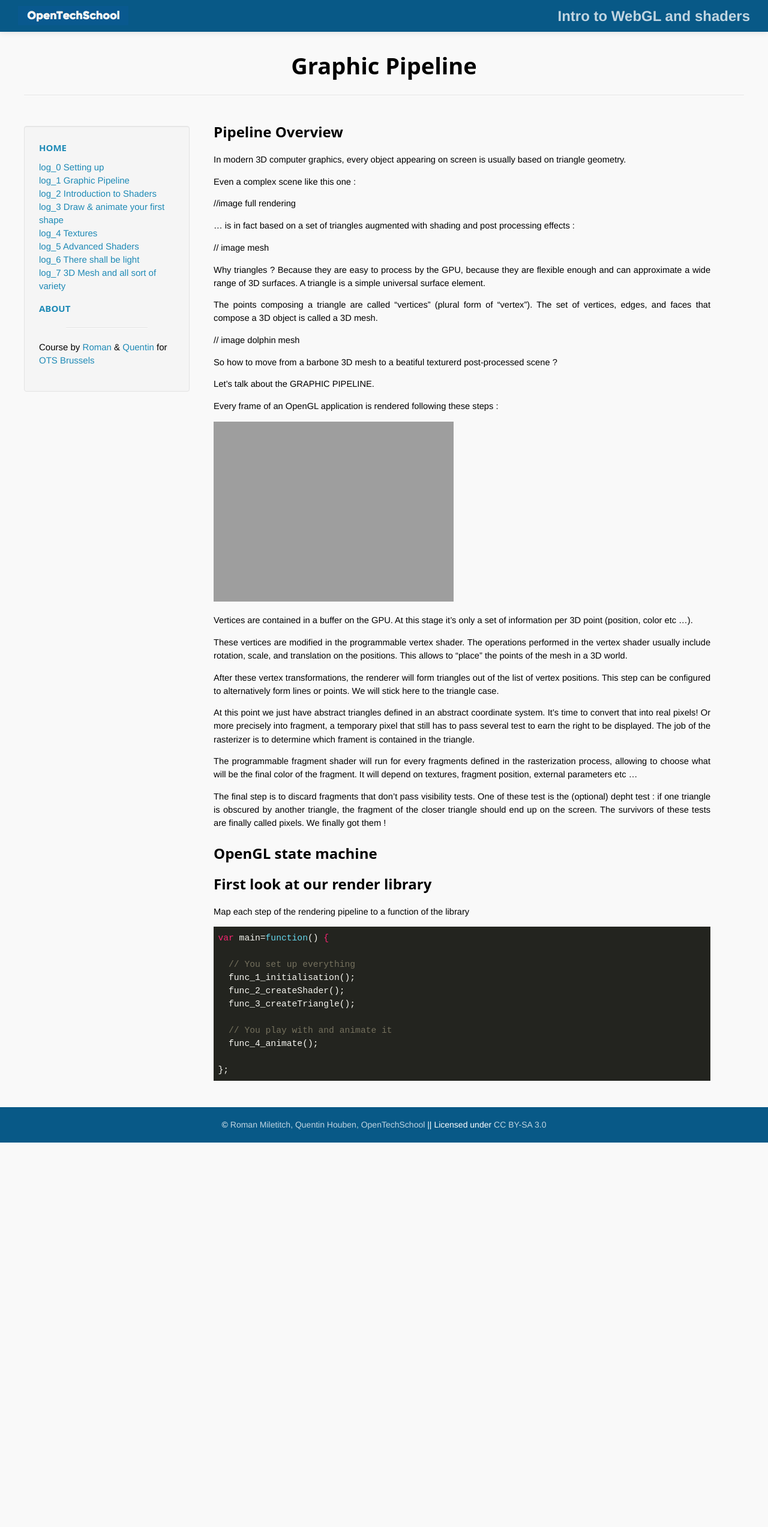
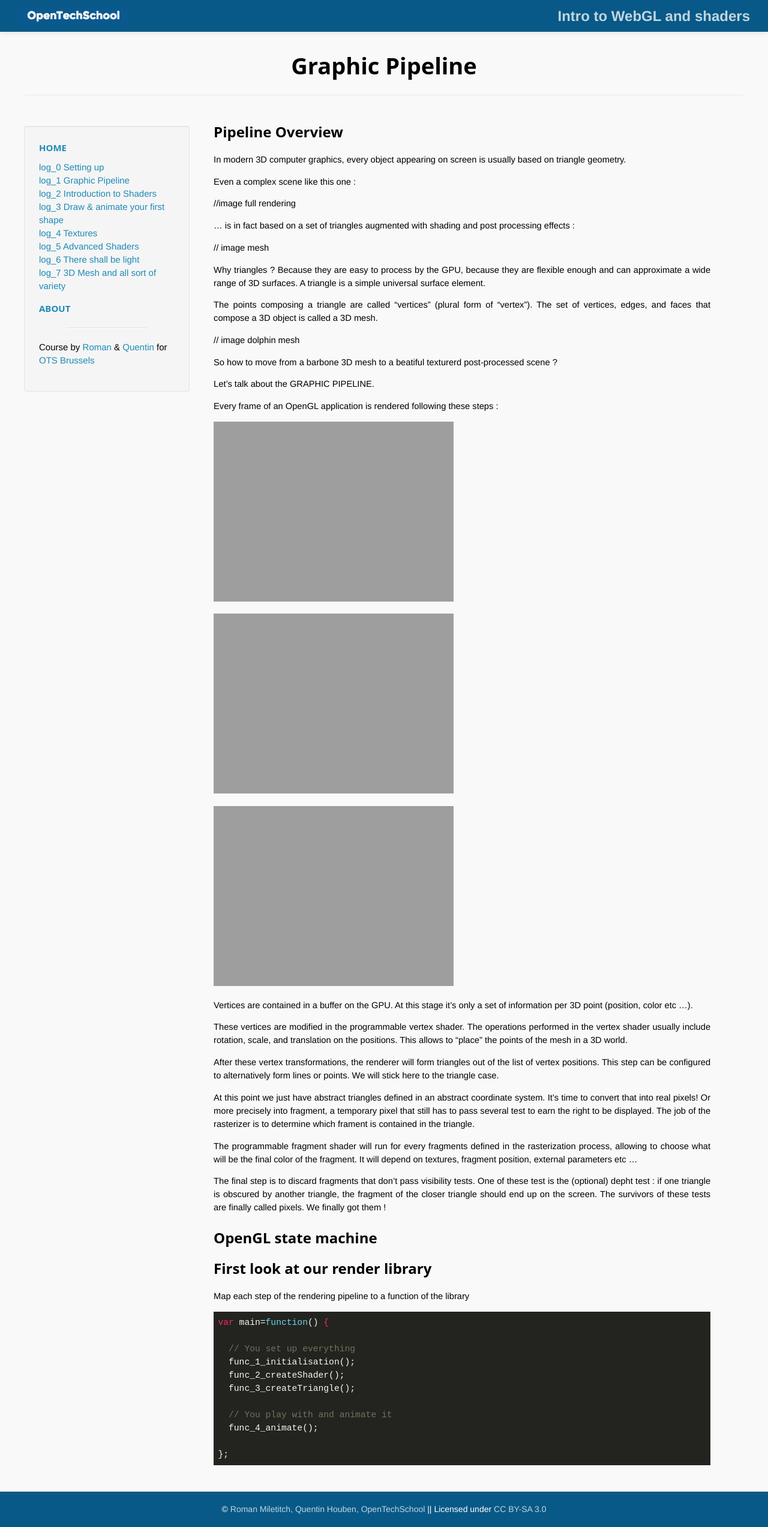
Before and after one commit to OpenTechSchool-Brussels/intro-to-webGL-and-shaders, a Jekyll site: the page built from log1_graphic-pipeline.md, in a window 1280 px wide. Shown: the whole page at 60% size. Built offline with Jekyll 4.4.1, drawn with Linux system fonts in a browser that asks for light colours; before the commit the page ends 1905 px from its top, so only the background shows below that.

Commit message:
Update log1_graphic-pipeline.md

```diff
--- a/log1_graphic-pipeline.md
+++ b/log1_graphic-pipeline.md
@@ -28,6 +28,10 @@ So how to move from a barbone 3D mesh to a beatiful texturerd post-processed sce
 Let's talk about the GRAPHIC PIPELINE.
 
 Every frame of an OpenGL application is rendered following these steps :
+
+<img src="/assets/images/webGLPipeline.jpg" alt="Mountain View">
+
+![gras](https://opentechschool-brussels.github.io/intro-to-webGL-and-shaders/assets/images/webGLPipeline.jpg)
 
 ![gras](https://opentechschool-brussels.github.io/intro-to-webGL-and-shaders/assets/images/webGLPipeline.jpg)
 
```
